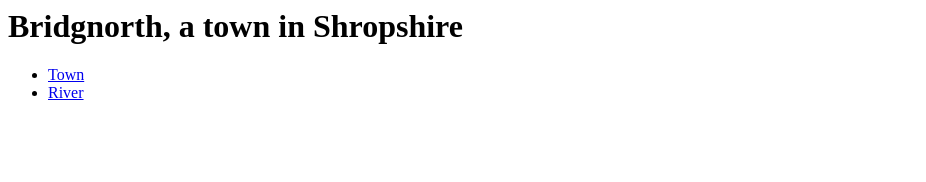
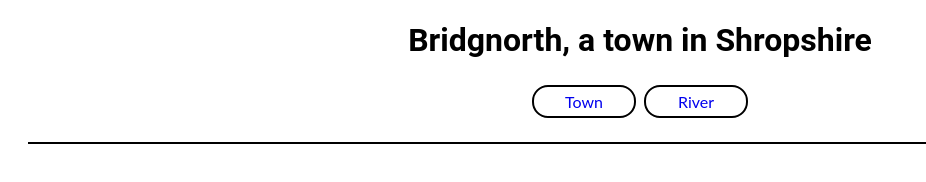
Before and after one commit to Spudos/Code-Institute, a plain HTML site: page river.html in a window 1280 px wide. Shown: the whole page, without its empty margins (0-926 px from the left). Drawn offline with Linux system fonts and the light colour scheme.

Commit message:
css added

```diff
--- /dev/null
+++ b/assets/css/style.css
@@ -0,0 +1,48 @@
+ul {
+    list-style-type: none;
+    margin: 0;
+    padding: 0;
+}
+
+a {
+    border: 2px solid black;
+    border-radius: 50%;
+    width: 5rem;
+    padding: 5px 10px;
+    text-align: center;
+    text-decoration: none;
+    display: inline-block;
+    margin: 4px 2px;
+    border-radius: 16px;
+    font-family: Lato;
+}
+
+li {
+    display: inline;
+}
+
+nav {
+    text-align: center;
+    border-bottom: 2px solid black;
+    margin: 0px 20px 20px 20px;
+    padding-bottom: 20px;
+}
+
+img {
+    border: 2px solid black;
+    max-width: 60%;
+    padding: 10px;
+    display: block;
+    margin-left: auto;
+    margin-right: auto;
+
+}
+
+h1 {
+    font-family: Roboto, sans-serif;
+    text-align: center;
+}
+
+figure {
+    margin-top: 40px;
+}
--- a/index.html
+++ b/index.html
@@ -4,6 +4,7 @@
     <meta charset="UTF-8" />
     <meta http-equiv="X-UA-Compatible" content="IE=edge" />
     <meta name="viewport" content="width=device-width, initial-scale=1.0" />
+    <link rel="stylesheet" href="assets/css/style.css" />
     <title>Bridgnorth</title>
   </head>
   <body>
--- a/river.html
+++ b/river.html
@@ -1,3 +1,14 @@
+<!DOCTYPE html>
+<html lang="en">
+  <head>
+    <meta charset="UTF-8" />
+    <meta http-equiv="X-UA-Compatible" content="IE=edge" />
+    <meta name="viewport" content="width=device-width, initial-scale=1.0" />
+    <link rel="stylesheet" href="assets/css/style.css" />
+    <title>Bridgnorth</title>
+  </head>
+
+  <body>
     <h1>Bridgnorth, a town in Shropshire</h1>
     <nav>
       <ul>
@@ -5,3 +16,5 @@
         <li><a href="river.html">River</a></li>
       </ul>
     </nav>
+  </body>
+</html>
```
Lines whose indentation alone changed are shown as unchanged.
